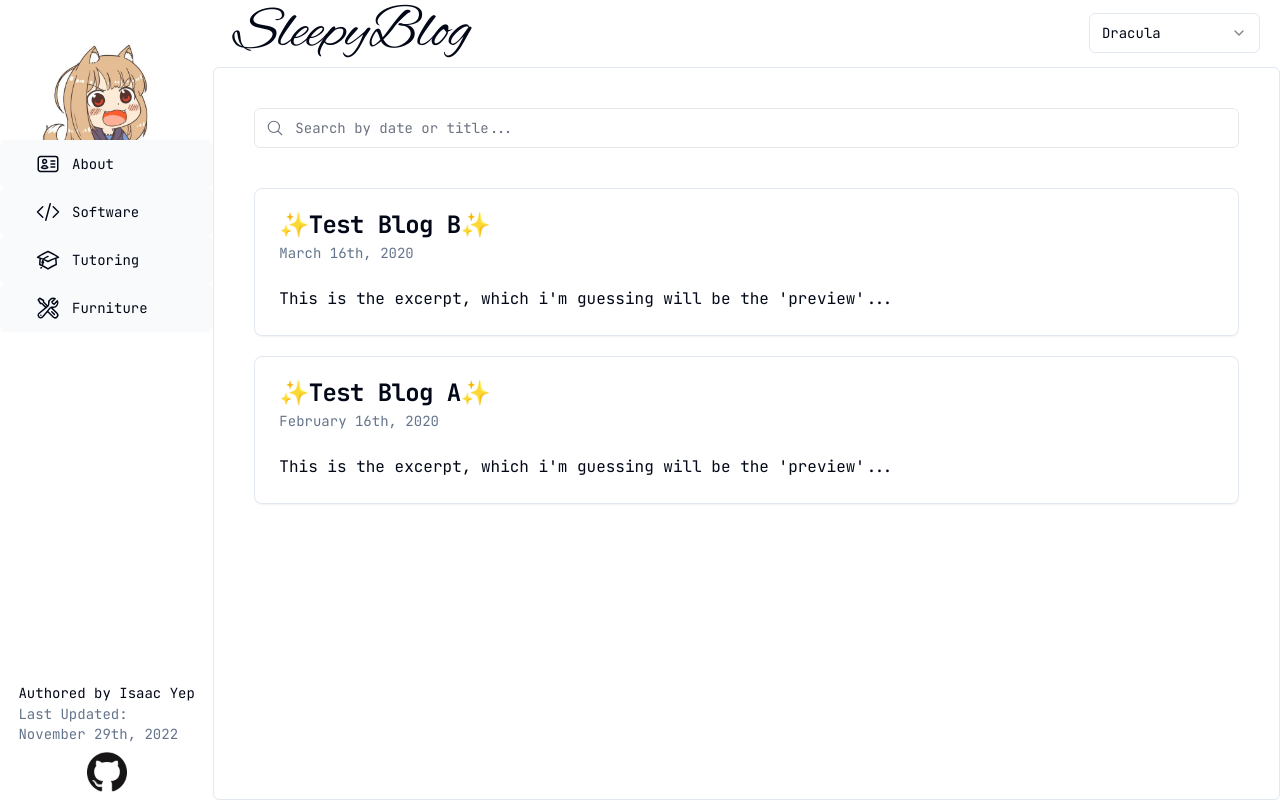
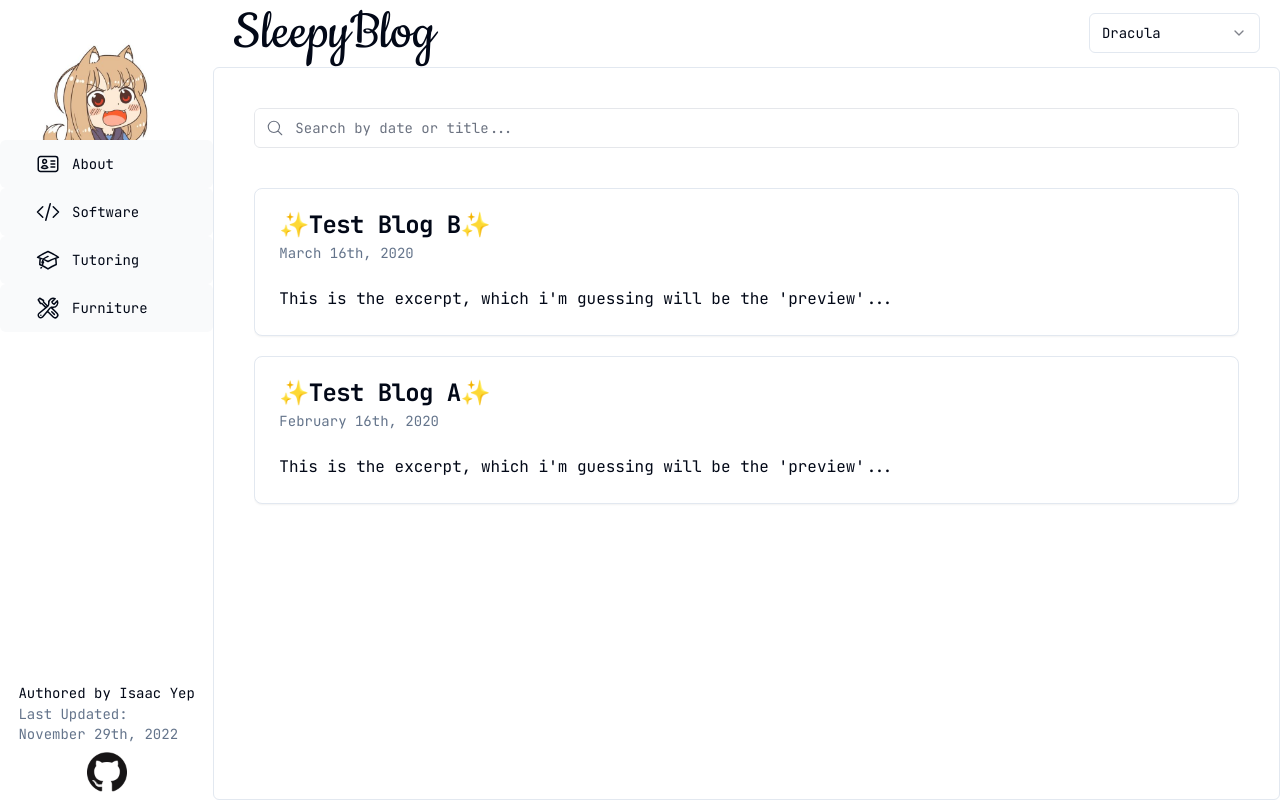
Before and after one commit to anthonybench/sleepyblog, a Next.js app: page / in a window 1280 px wide. Built offline with nearby package versions, Linux system fonts and the light colour scheme; a web font is replaced by a local one.

Commit message:
cookie font works better

```diff
--- a/app/_components/header.tsx
+++ b/app/_components/header.tsx
@@ -9,7 +9,7 @@ import { Dialog } from "@headlessui/react";
 import { Bars3Icon, XMarkIcon } from "@heroicons/react/24/outline";
 import { Listbox, Transition } from "@headlessui/react";
 import { CheckIcon, ChevronUpDownIcon } from "@heroicons/react/20/solid";
-import { alex_brush } from "@/app/_lib/fonts";
+import { cookie } from "@/app/_lib/fonts";
 import "@/app/_lib/utils.css";
 import {
   Select,
@@ -37,7 +37,7 @@ export default function Header({className}:{className: string}) {
 
   return (
     <header className={`${className} flex justify-between items-center`}>
-      <Link href="/" className={`${alex_brush.className}`}>
+      <Link href="/" className={`${cookie.className}`}>
         <h1 className={`text-6xl`}>SleepyBlog</h1>
       </Link>
 
--- a/app/_lib/fonts.ts
+++ b/app/_lib/fonts.ts
@@ -1,5 +1,5 @@
 import { MoreHorizontal } from 'lucide-react';
-import { Inter, Lusitana, JetBrains_Mono, Fira_Code, Roboto_Mono, Single_Day, Moirai_One, Comfortaa, Playball, Sacramento, Great_Vibes, Alex_Brush } from 'next/font/google';
+import { Inter, Lusitana, JetBrains_Mono, Fira_Code, Roboto_Mono, Single_Day, Moirai_One, Comfortaa, Playball, Sacramento, Great_Vibes, Alex_Brush, Cookie } from 'next/font/google';
 
 export const inter = Inter(
   { subsets: ['latin'] }
@@ -36,6 +36,10 @@ export const alex_brush = Alex_Brush({
   subsets: ['latin'],
   weight: ['400'],
 })
+export const cookie = Cookie({
+  subsets: ['latin'],
+  weight: ['400'],
+})
 // Sixtyfour :: how do i install it?
 // export const single_day = Single_Day({
 //   subsets: ['latin'],
```
